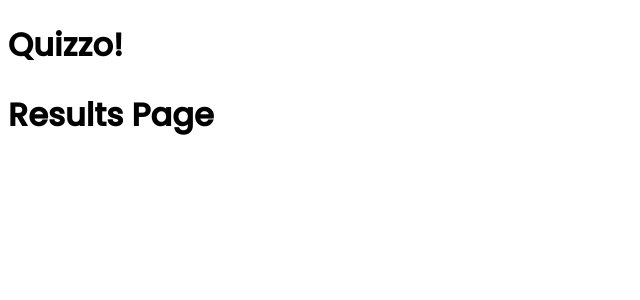
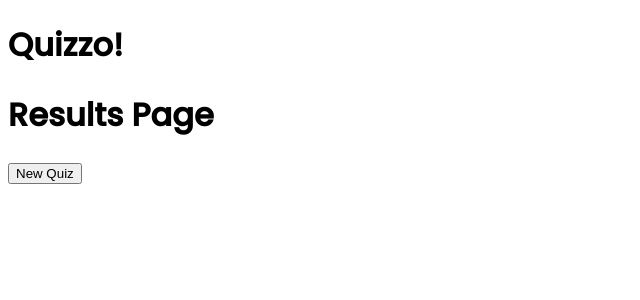
Before and after one commit to eshan1799/quizzo, a React app: page /results in a window 1280 px wide. Shown: the top 300 px of the page, without its empty margins (0-640 px from the left). Built offline with nearby package versions, Linux system fonts and the light colour scheme.

Commit message:
Populate results page and add nav link back tohomepage

```diff
--- a/src/Containers/ResultsContainer.js
+++ b/src/Containers/ResultsContainer.js
@@ -1,11 +1,39 @@
 import React, { Component } from 'react';
+import { NavLink } from 'react-router-dom'
 
 class ResultsContainer extends Component {
     render(){
-        console.log(this.props.state);
+        const numOfPlayers = this.props.state.score.length;
+        const nameAndScore = []
+
+        for (let i = 0; i < numOfPlayers; i++){
+            nameAndScore.push({ name: this.props.state.players[i].name, score: this.props.state.score[i] })
+        }
+
+        nameAndScore.sort((a,b) => {
+            return b.score - a.score;
+        })
+
+        // Add index after players have been sorted
+        for (let j = 0; j < numOfPlayers; j++){
+            nameAndScore[j].index = j;
+        }
+
         return(
             <div>
                 <h1>Results Page</h1>
+                    {nameAndScore.map(person =>
+                        <h3 key={person.index}>
+                            Position:{person.index}
+                            <br/>
+                            Player:{person.name}
+                            <br/>
+                            Score:{person.score}
+                        </h3>)}
+
+                    <NavLink onClick={this.pageRefresh} to="/">
+                        <button>New Quiz</button>
+                    </NavLink>
             </div>
         )
     }
```
